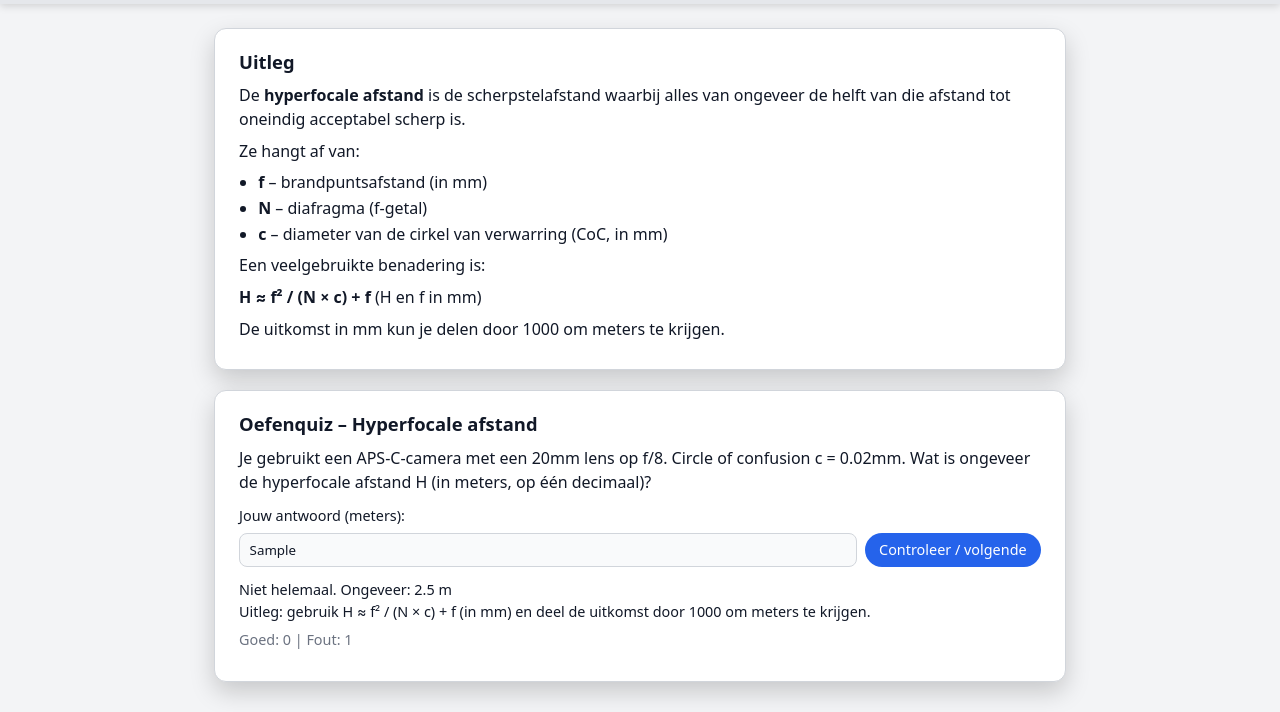
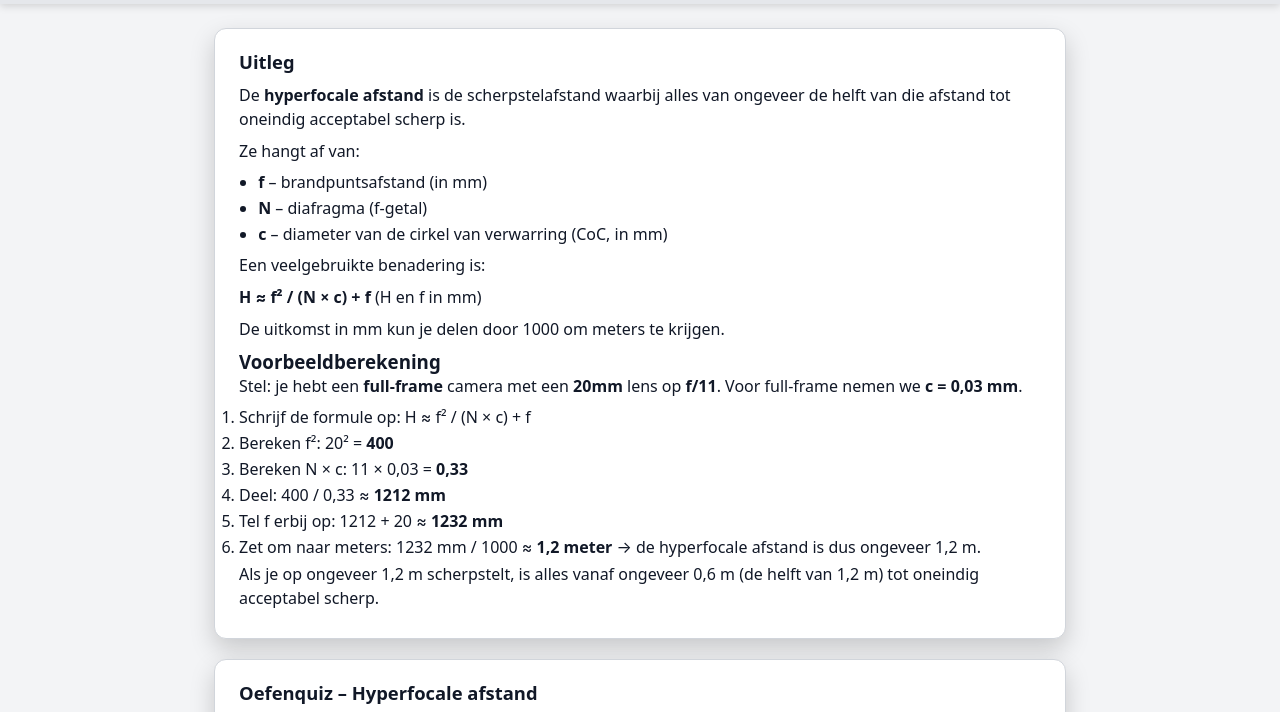
Before and after one commit to 0912293/photo, a plain HTML site: page hyperfocal.html in a window 1280 px wide. Both pictures are taken after typing "Sample" into the empty fields and a click on the button "Controleer / volgende". Shown: the part 81-793 px from the top of the page. Drawn offline with Linux system fonts and the light colour scheme.

Commit message:
Update hyperfocal.html

```diff
--- a/hyperfocal.html
+++ b/hyperfocal.html
@@ -28,8 +28,10 @@
 <main>
  <section class="card explanation hidden">
   <h2>Uitleg</h2>
-    <p>De <strong>hyperfocale afstand</strong> is de scherpstelafstand waarbij alles van ongeveer de helft
-      van die afstand tot oneindig acceptabel scherp is.</p>
+  <p>
+    De <strong>hyperfocale afstand</strong> is de scherpstelafstand waarbij alles
+    van ongeveer de helft van die afstand tot oneindig acceptabel scherp is.
+  </p>
   <p>Ze hangt af van:</p>
   <ul>
     <li><strong>f</strong> – brandpuntsafstand (in mm)</li>
@@ -39,7 +41,30 @@
   <p>Een veelgebruikte benadering is:</p>
   <p><strong>H ≈ f² / (N × c) + f</strong> (H en f in mm)</p>
   <p>De uitkomst in mm kun je delen door 1000 om meters te krijgen.</p>
+
+  <h3>Voorbeeldberekening</h3>
+  <p>
+    Stel: je hebt een <strong>full-frame</strong> camera met een
+    <strong>20mm</strong> lens op <strong>f/11</strong>.
+    Voor full-frame nemen we <strong>c = 0,03 mm</strong>.
+  </p>
+  <ol>
+    <li>Schrijf de formule op: H ≈ f² / (N × c) + f</li>
+    <li>Bereken f²: 20² = <strong>400</strong></li>
+    <li>Bereken N × c: 11 × 0,03 = <strong>0,33</strong></li>
+    <li>Deel: 400 / 0,33 ≈ <strong>1212 mm</strong></li>
+    <li>Tel f erbij op: 1212 + 20 ≈ <strong>1232 mm</strong></li>
+    <li>
+      Zet om naar meters: 1232 mm / 1000 ≈ <strong>1,2 meter</strong>
+      → de hyperfocale afstand is dus ongeveer 1,2 m.
+    </li>
+  </ol>
+  <p>
+    Als je op ongeveer 1,2 m scherpstelt, is alles vanaf ongeveer 0,6 m
+    (de helft van 1,2 m) tot oneindig acceptabel scherp.
+  </p>
 </section>
+
 
   <section class="card quiz">
     <h2>Oefenquiz – Hyperfocale afstand</h2>
```
Lines whose indentation alone changed are shown as unchanged.
